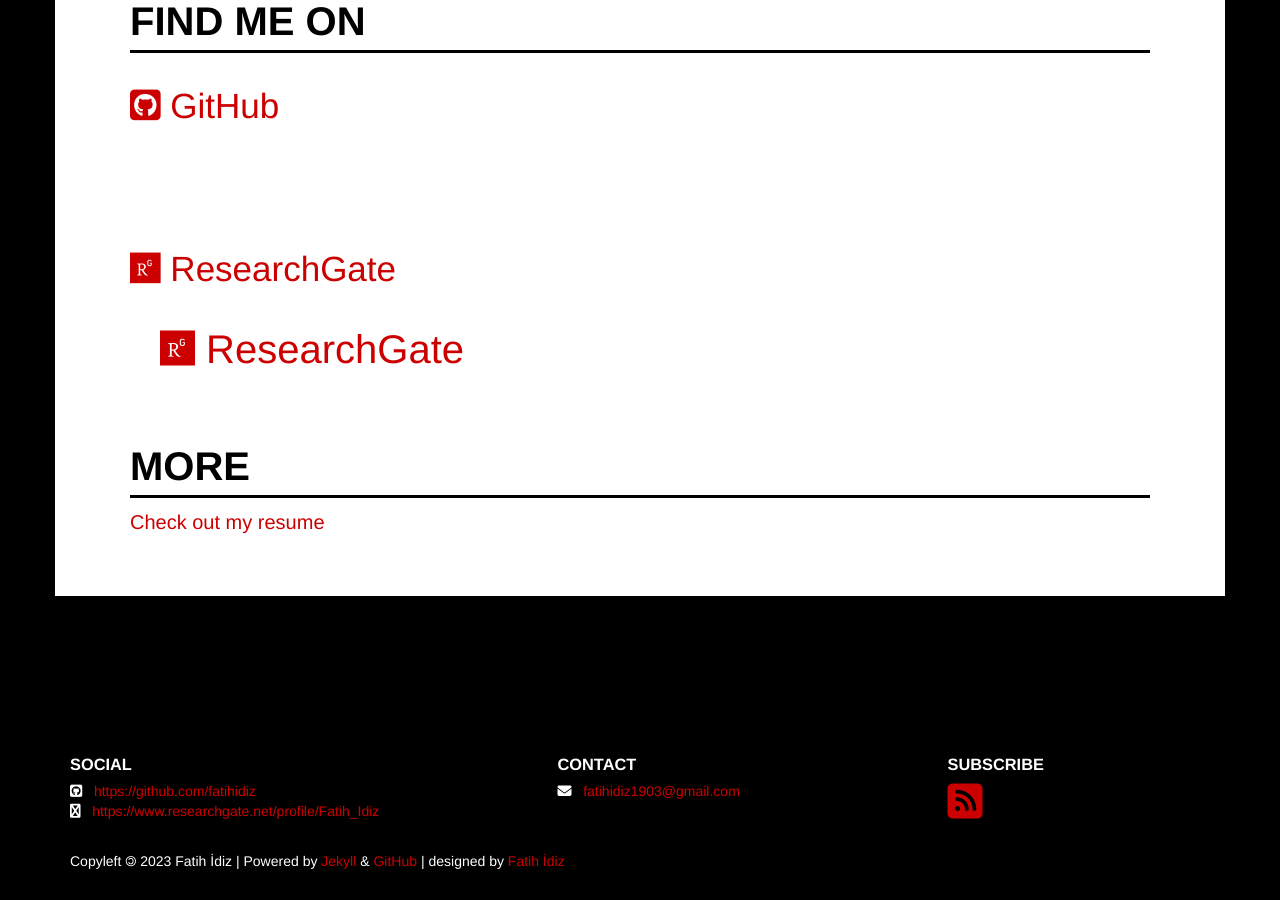
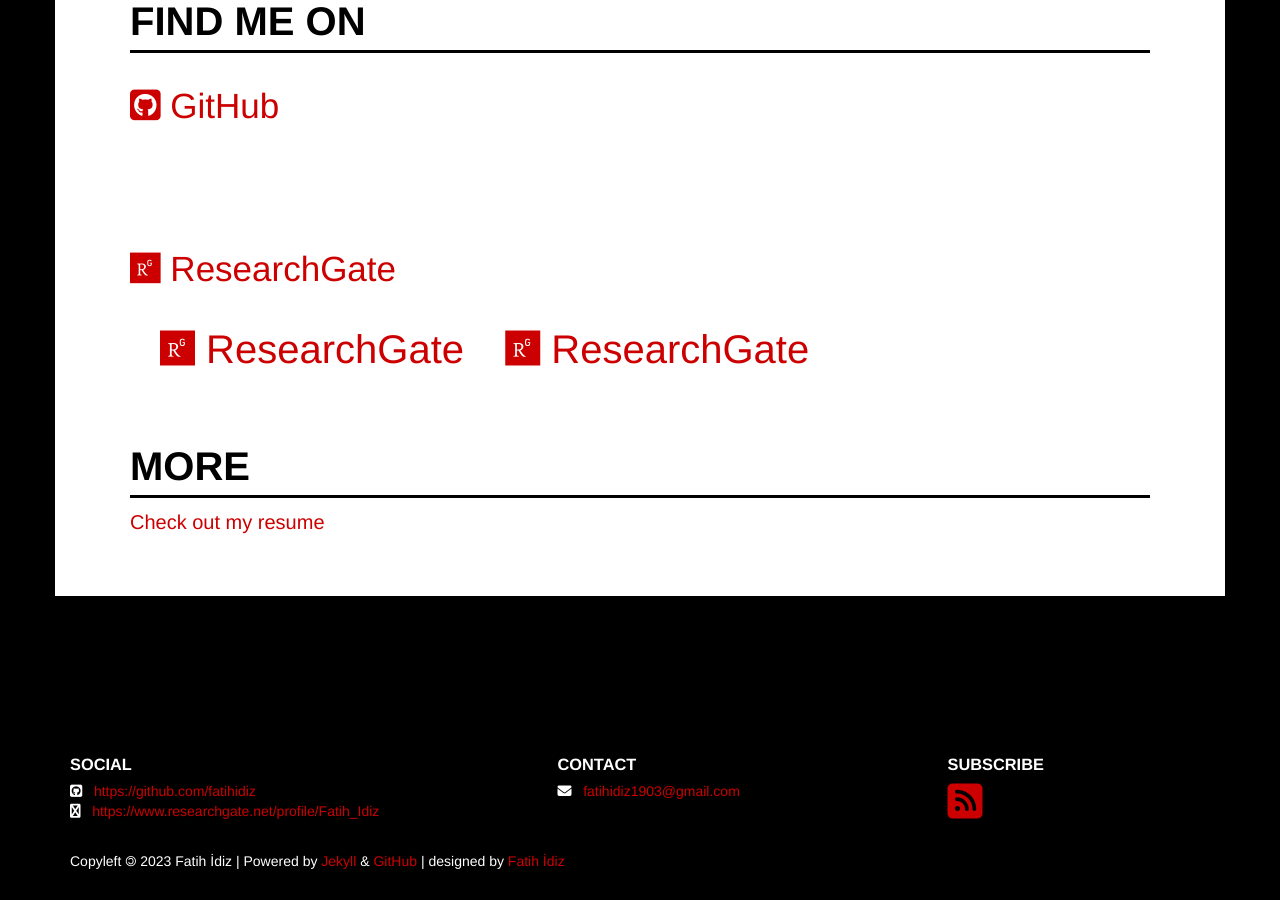
Before and after one commit to fatihidiz/fatihidiz-unifreak.github.io, a Jekyll site: the page built from about/index.html, in a window 1280 px wide and 900 px high, scrolled down 744 px. Built offline with Jekyll 4.4.1, drawn with Linux system fonts in a browser that asks for light colours; nearby versions of some CDN libraries.

Commit message:
Update index.html

```diff
--- a/about/index.html
+++ b/about/index.html
@@ -43,6 +43,7 @@ layout: default
           <li><p style="font-size:35px; line-height:10px;"> <a href="https://github.com/fatihidiz"><i class="fa-brands fa-square-github"></i> GitHub</a> </p></li>
           <li><p style="font-size:35px; line-height:10px;"> <a href="https://www.researchgate.net/profile/Fatih_Idiz"><i class="fa-brands fa-researchgate"></i> ResearchGate</a> </p></li>
           <li> <a href="https://www.researchgate.net/profile/Fatih_Idiz"><i class="fa-brands fa-researchgate"></i> ResearchGate</a> </li>
+          <li> <a href="https://www.researchgate.net/profile/Fatih_Idiz"><i class="fa-brands fa-researchgate"></i> ResearchGate</a> </li>
         </ul>
     </section>
 
```
